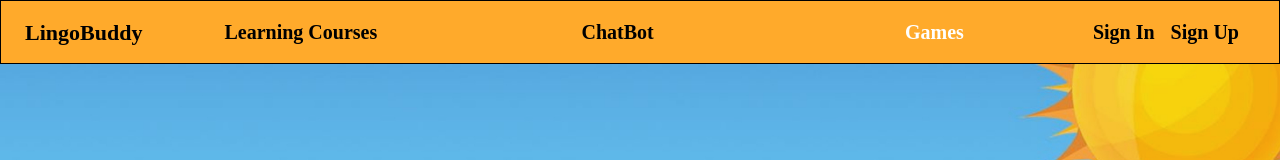
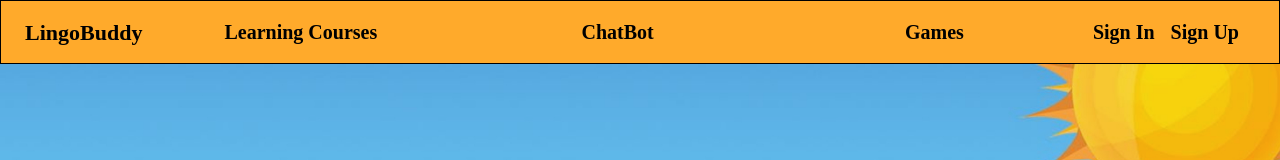
Before and after one commit to jgone99/LingoBuddy, a Next.js app: page / in a window 1280 px wide. Shown: the top 160 px of the page. Built offline with nearby package versions, Linux system fonts and the light colour scheme; no server answers.

Commit message:
fixed header css

```diff
--- a/src/app/components/snowman/games-dropdown.jsx
+++ b/src/app/components/snowman/games-dropdown.jsx
@@ -15,8 +15,8 @@ const GamesDropdown = () => {
       };
 
     return (
-        <div className='flex-1 bg-inherit text-center h-full' onMouseLeave={handleMouseLeave}>
-            <button className="h-full hover:text-gray-300 cursor-pointer bg-inherit" onMouseEnter={handleMouseEnter}>
+        <div className='flex-1 bg-inherit games-tab text-center h-full' onMouseLeave={handleMouseLeave}>
+            <button className="h-full text-inherit hover:text-gray-300 cursor-pointer bg-inherit" onMouseEnter={handleMouseEnter}>
                 Games
             </button>
             {visible && (
--- a/src/app/globals.css
+++ b/src/app/globals.css
@@ -69,3 +69,7 @@ button {
 .snowman-box {
     z-index: 10;
 }
+
+.games-tab {
+    color: black;
+}
```
